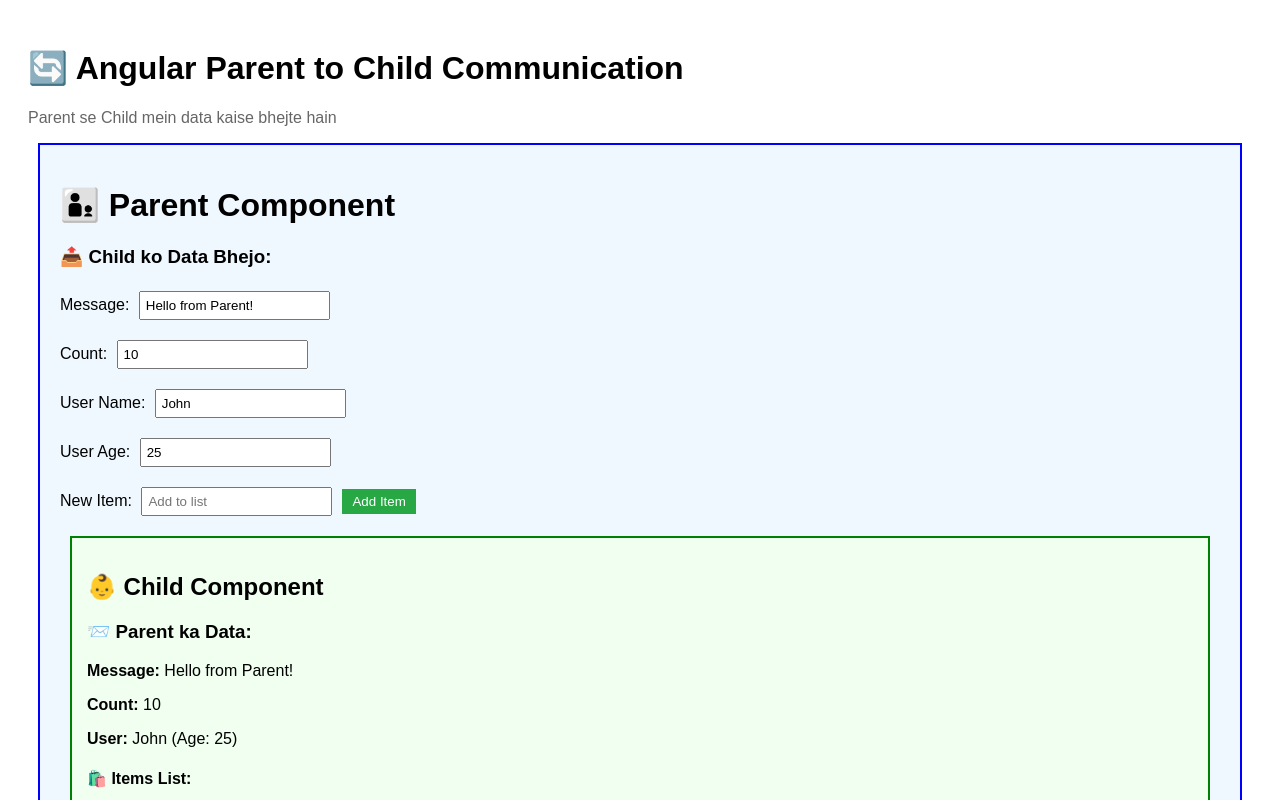
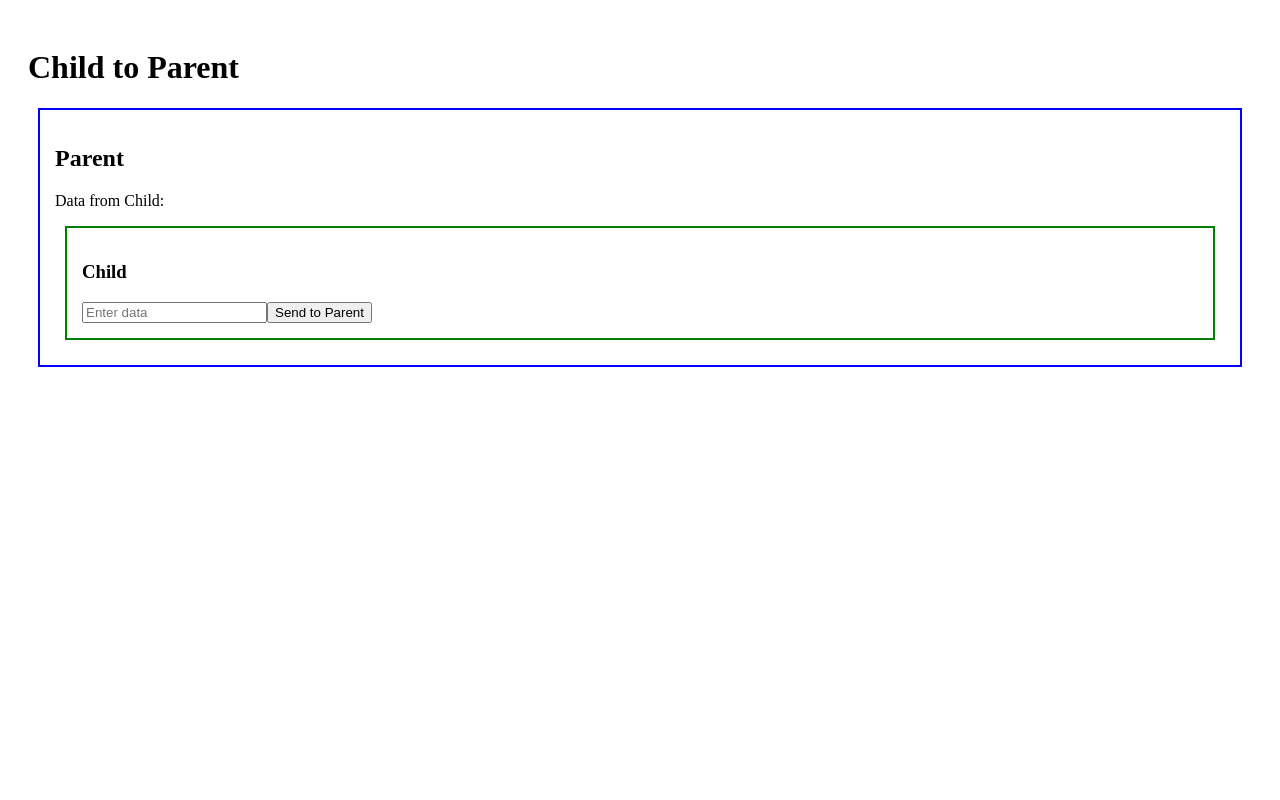
Before and after one commit to parthk219/PracticeAngular, an Angular app in the folder PracticeAngular/: page / in a window 1280 px wide. Shown: the top 800 px of the page. Built offline with nearby package versions, Linux system fonts and the light colour scheme.

Commit message:
child to parent
Child: @Output() + EventEmitter se data bhejo

Parent: (event)="method($event)" se data receive karo

Flow: Child → Event → Parent

```diff
--- a/PracticeAngular/src/app/app.component.ts
+++ b/PracticeAngular/src/app/app.component.ts
@@ -1,21 +1,16 @@
 import { Component } from '@angular/core';
-import { CommonModule } from '@angular/common';
 import { ParentComponent } from './parent/parent.component';
-
 @Component({
   selector: 'app-root',
   standalone: true,
-  imports: [CommonModule, ParentComponent],
+  imports: [ParentComponent],
   template: `
-    <div style="padding: 20px; font-family: Arial;">
-      <h1>🔄 Angular Parent to Child Communication</h1>
-      <p style="color: #666;">Parent se Child mein data kaise bhejte hain</p>
-
-      <!-- Parent Component Use karo -->
+    <div style="padding: 20px;">
+      <h1>Child to Parent</h1>
       <app-parent></app-parent>
     </div>
   `
 })
 export class AppComponent {
-  title = 'parent-child-demo';
+  title = 'Child to Parent';
 }
--- a/PracticeAngular/src/app/child/child.component.ts
+++ b/PracticeAngular/src/app/child/child.component.ts
@@ -1,33 +1,24 @@
-import { Component, Input } from '@angular/core';
-import { CommonModule } from '@angular/common';
+import { Component, Output, EventEmitter } from '@angular/core';
+import { FormsModule } from '@angular/forms';
 
 @Component({
   selector: 'app-child',
   standalone: true,
-  imports: [CommonModule],
   template: `
-    <div style="border: 2px solid green; padding: 15px; margin: 10px; background: #f0fff0;">
-      <h2>👶 Child Component</h2>
-
-      <div style="margin: 10px 0;">
-        <h3>📨 Parent ka Data:</h3>
-        <p><strong>Message:</strong> {{ parentMessage }}</p>
-        <p><strong>Count:</strong> {{ countFromParent }}</p>
-        <p><strong>User:</strong> {{ userData?.name }} (Age: {{ userData?.age }})</p>
-      </div>
-
-      <div *ngIf="items.length > 0">
-        <h4>🛍️ Items List:</h4>
-        <div *ngFor="let item of items; let i = index" style="padding: 5px; border-bottom: 1px solid #ccc;">
-          {{ i + 1 }}. {{ item }}
-        </div>
-      </div>
+    <div style="border: 2px solid green; padding: 15px; margin: 10px;">
+      <h3>Child</h3>
+      <input [(ngModel)]="childData" placeholder="Enter data">
+      <button (click)="sendToParent()">Send to Parent</button>
     </div>
-  `
+  `,
+  imports: [FormsModule]
 })
 export class ChildComponent {
-  @Input() parentMessage: string = '';
-  @Input() countFromParent: number = 0;
-  @Input() userData: any = null;
-  @Input() items: string[] = [];
+  @Output() dataToParent = new EventEmitter<string>();
+  childData: string = '';
+
+  sendToParent() {
+    this.dataToParent.emit(this.childData);
+    this.childData = '';
+  }
 }
--- a/PracticeAngular/src/app/parent/parent.component.ts
+++ b/PracticeAngular/src/app/parent/parent.component.ts
@@ -1,78 +1,22 @@
 import { Component } from '@angular/core';
-import { CommonModule } from '@angular/common';
-import { FormsModule } from '@angular/forms';
 import { ChildComponent } from '../child/child.component';
 
 @Component({
   selector: 'app-parent',
   standalone: true,
-  imports: [CommonModule, FormsModule, ChildComponent],
+  imports: [ChildComponent],
   template: `
-    <div style="border: 2px solid blue; padding: 20px; margin: 10px; background: #f0f8ff;">
-      <h1>👨‍👦 Parent Component</h1>
-
-      <!-- Data input fields -->
-      <div style="margin: 15px 0;">
-        <h3>📤 Child ko Data Bhejo:</h3>
-
-        <div style="margin: 10px 0;">
-          <label>Message: </label>
-          <input [(ngModel)]="message" placeholder="Type message for child" style="margin: 5px; padding: 5px;">
-        </div>
-
-        <div style="margin: 10px 0;">
-          <label>Count: </label>
-          <input type="number" [(ngModel)]="count" style="margin: 5px; padding: 5px;">
-        </div>
-
-        <div style="margin: 10px 0;">
-          <label>User Name: </label>
-          <input [(ngModel)]="user.name" placeholder="Name" style="margin: 5px; padding: 5px;">
-        </div>
-
-        <div style="margin: 10px 0;">
-          <label>User Age: </label>
-          <input type="number" [(ngModel)]="user.age" placeholder="Age" style="margin: 5px; padding: 5px;">
-        </div>
-
-        <div style="margin: 10px 0;">
-          <label>New Item: </label>
-          <input [(ngModel)]="newItem" placeholder="Add to list" style="margin: 5px; padding: 5px;">
-          <button (click)="addItem()" style="margin: 5px; padding: 5px 10px; background: #28a745; color: white; border: none;">Add Item</button>
-        </div>
-      </div>
-
-      <!-- Child Component ko data bhejo -->
-      <app-child
-        [parentMessage]="message"
-        [countFromParent]="count"
-        [userData]="user"
-        [items]="items">
-      </app-child>
-
-      <!-- Current Data Display -->
-      <div style="margin-top: 20px; padding: 15px; background: #e7f3ff; border-radius: 8px;">
-        <h3>📊 Current Parent Data:</h3>
-        <p>Message: "{{ message }}"</p>
-        <p>Count: {{ count }}</p>
-        <p>User: {{ user.name }} ({{ user.age }} years)</p>
-        <p>Items: {{ items.join(', ') }}</p>
-      </div>
+    <div style="border: 2px solid blue; padding: 15px; margin: 10px;">
+      <h2>Parent</h2>
+      <p>Data from Child: {{ receivedData }}</p>
+      <app-child (dataToParent)="onDataReceived($event)"></app-child>
     </div>
   `
 })
 export class ParentComponent {
-  // Data jo child ko bhejenge
-  message: string = 'Hello from Parent!';
-  count: number = 10;
-  user: any = { name: 'John', age: 25 };
-  items: string[] = ['Apple', 'Banana', 'Orange'];
-  newItem: string = '';
+  receivedData: string = '';
 
-  addItem() {
-    if (this.newItem.trim()) {
-      this.items.push(this.newItem);
-      this.newItem = '';
-    }
+  onDataReceived(data: string) {
+    this.receivedData = data;
   }
 }
--- a/PracticeAngular/src/index.html
+++ b/PracticeAngular/src/index.html
@@ -2,7 +2,7 @@
 <html lang="en">
 <head>
   <meta charset="utf-8">
-  <title>ParentChildDemo</title>
+  <title>Child to Parent</title>
   <base href="/">
   <meta name="viewport" content="width=device-width, initial-scale=1">
 </head>
```
